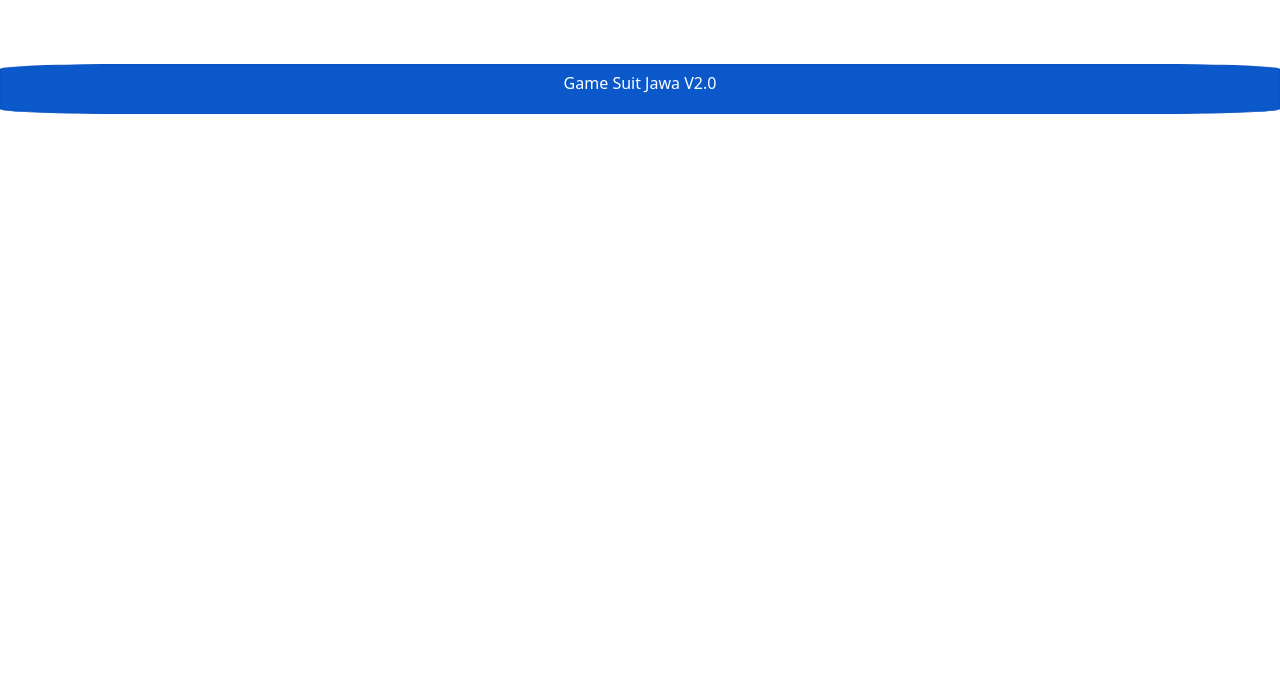
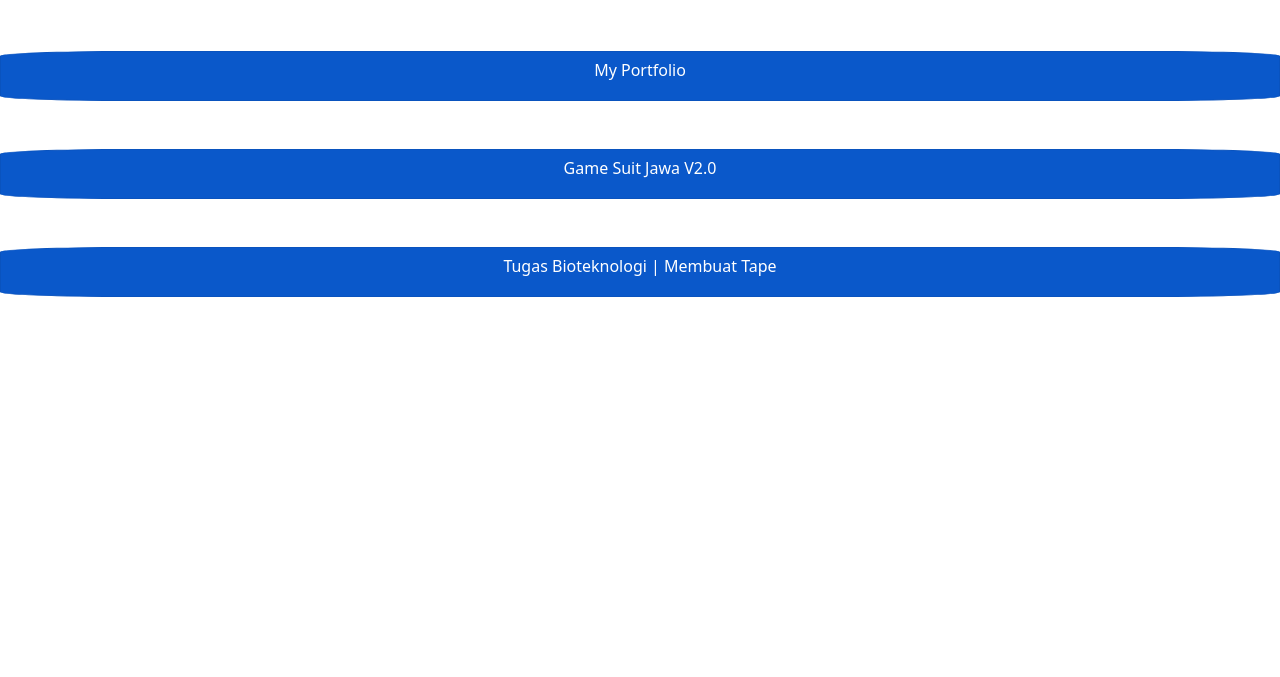
Before and after one commit to Assanto/myweb, a plain HTML site: page index.html in a window 1280 px wide. Shown: the part 123-800 px from the top of the page. Drawn offline with nearby package versions, Linux system fonts and the light colour scheme.

Commit message:
menambahkan tombol

```diff
--- a/index.html
+++ b/index.html
@@ -11,7 +11,7 @@
     <title>Anwar Fadli | List</title>
     <style>
         html, body {
-            height: 50%;
+            height: 35%;
         }
         .btn-group {
             height: 100%;
@@ -30,7 +30,7 @@
     font-weight: bold;
     text-align: center;
     margin: 10px 0;
-    margin-top: 30px;
+    margin-top: 20px;
     color: #e7e7e7;
     text-shadow: 1.5px 1.5px 0 #333, 0px 1.5px 0 #333, -1.5px -1.5px 0 #333, -1.5px -1.5px 0 #333, -1.5px 1.5px 0 #333, 1.5px -1.5px 0 #333, 0.7778174593px 0.7778174593px 0 #aaaaaa, 1.5556349186px 1.5556349186px 0 #aaaaaa, 2.3334523779px 2.3334523779px 0 #aaaaaa, 3.1112698372px 3.1112698372px 0 #aaaaaa, 3.8890872965px 3.8890872965px 0 #aaaaaa, 4.6669047558px 4.6669047558px 0 #aaaaaa, 5.4447222151px 5.4447222151px 0 #aaaaaa, 6.2225396744px 6.2225396744px 0 #aaaaaa, 7.0003571337px 7.0003571337px 0 #aaaaaa, 7.7781745931px 7.7781745931px 0 #aaaaaa;
         }
@@ -39,10 +39,18 @@
   <body>
 
     <h1>List My Website</h1>
-
+    <br>
+    <br>
+    <div class="btn-group">
+        <a href="https://assanto.github.io/home" target="_blank" class="btn btn-primary active" aria-current="page">My Portfolio</a>
+    </div>
     <div class="btn-group">
         <a href="https://assanto.github.io/suitjawa/" target="_blank" class="btn btn-primary active" aria-current="page" >Game Suit Jawa V2.0</a>
       </div>
+    <div class="btn-group">
+        <a href="https://assanto.github.io/bioteknologi/" target="_blank" class="btn btn-primary active" aria-current="page">Tugas Bioteknologi | Membuat Tape</a>
+      </div>
+
 
     <!-- Optional JavaScript; choose one of the two! -->
 
```
